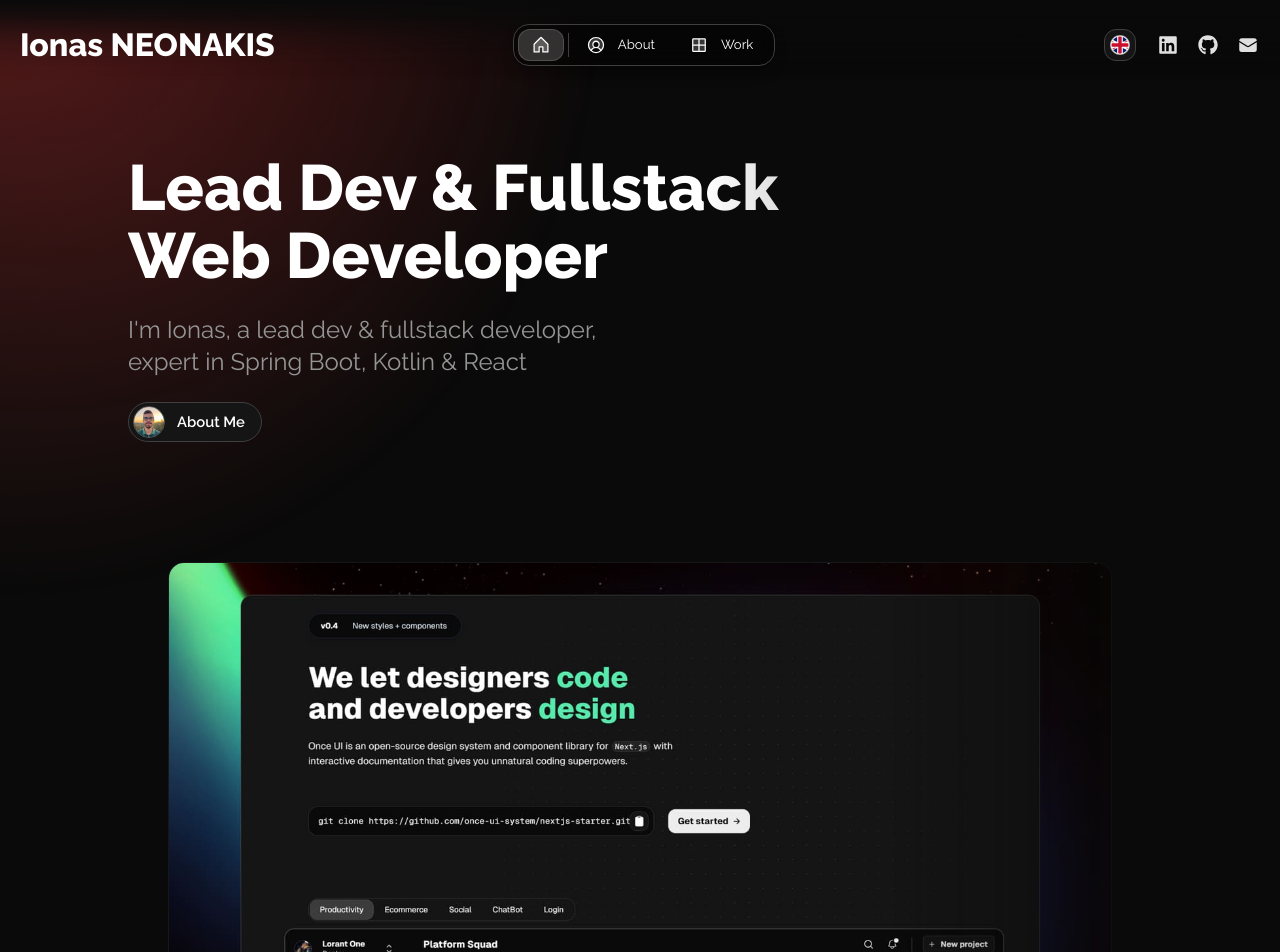
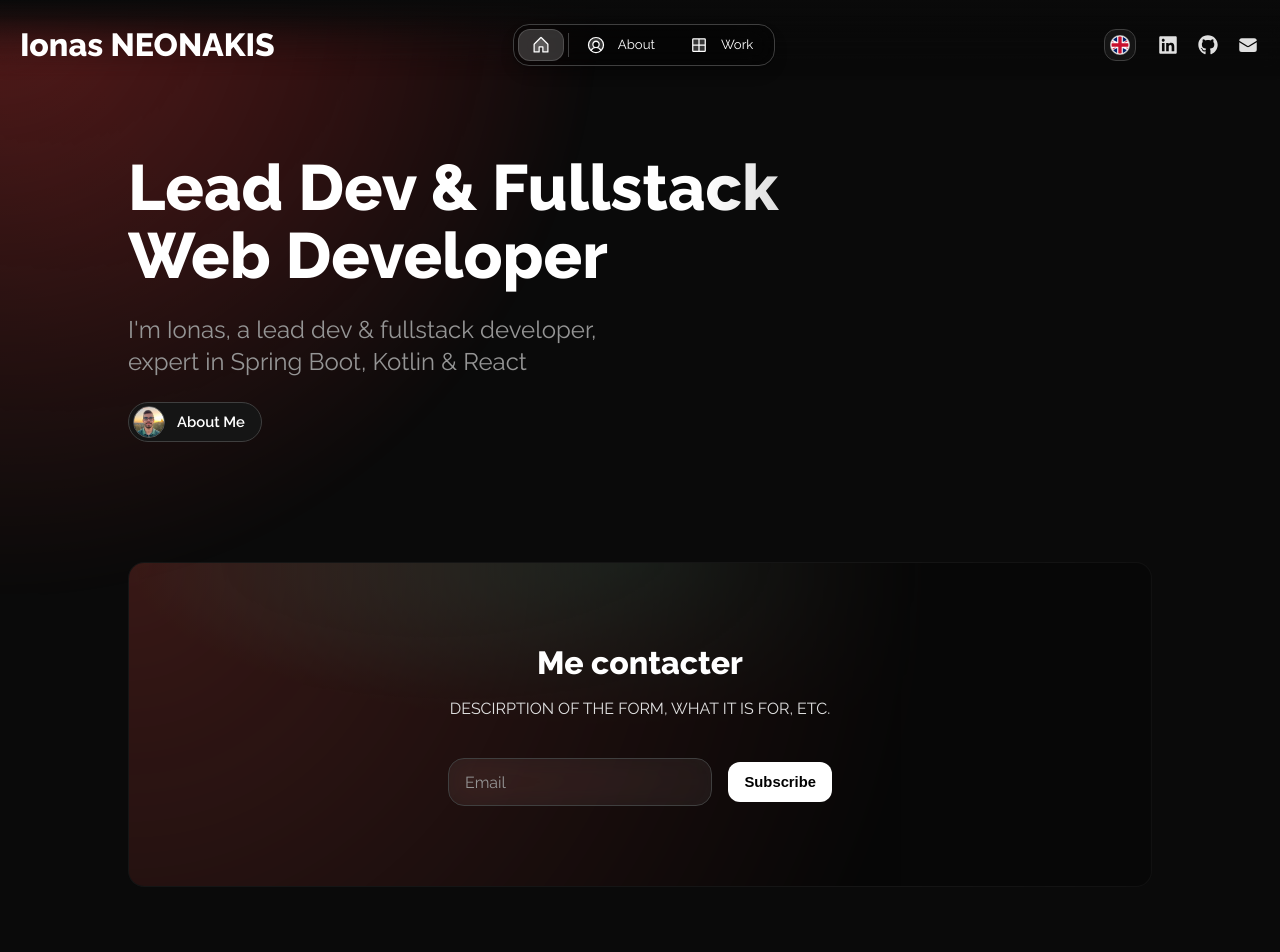
Before and after one commit to IonasNeonakis/ionasneonakis.github.io, a Next.js app: page /en in a window 1280 px wide. Shown: the top 952 px of the page. Built offline with nearby package versions, Linux system fonts and the light colour scheme.

Commit message:
wip: improve landing page

```diff
--- a/src/app/[locale]/page.tsx
+++ b/src/app/[locale]/page.tsx
@@ -4,6 +4,7 @@ import { Avatar, Button, Column, Flex, Heading, RevealFx, Text } from "@/once-ui
 
 import { baseURL, createI18nContent, routes } from "@/app/resources";
 import { addBasePath } from "@/app/utils/imageUtils";
+import { ContactMe } from "@/components/ContactMe";
 import { Posts } from "@/components/blog/Posts";
 import { Projects } from "@/components/work/Projects";
 import type { LocaleParams } from "@/i18n/routing";
@@ -115,20 +116,8 @@ export default async function Home({ params }: HomeParams) {
         </Column>
       </Column>
       <RevealFx translateY="16" delay={0.6}>
-        <Projects range={[1, 1]} locale={locale} />
+        <ContactMe />
       </RevealFx>
-      {routes["/blog"] && (
-        <Flex fillWidth gap="24" mobileDirection="column">
-          <Flex flex={1} paddingLeft="l">
-            <Heading as="h2" variant="display-strong-xs" wrap="balance">
-              {t("home.blog header")}
-            </Heading>
-          </Flex>
-          <Flex flex={3} paddingX="20">
-            <Posts range={[1, 2]} columns="2" locale={locale} />
-          </Flex>
-        </Flex>
-      )}
     </Column>
   );
 }
--- a/src/app/resources/config.ts
+++ b/src/app/resources/config.ts
@@ -90,11 +90,16 @@ interface Effects {
     display: boolean;
     color: string;
     opacity: Opacity;
+    thickness?: number;
+    angle?: number;
+    color?: string;
   };
   grid: {
     display: boolean;
     color: string;
     opacity: Opacity;
+    width?: SpacingToken;
+    height?: SpacingToken;
   };
 }
 const effects: Effects = {
@@ -133,6 +138,55 @@ const effects: Effects = {
   },
 };
 
+interface Mailchimp {
+  action: string;
+  effects: Effects;
+}
+
+const mailchimp: Mailchimp = {
+  action: "https://url/subscribe/post?parameters",
+  effects: {
+    mask: {
+      cursor: true,
+      x: 50,
+      y: 0,
+      radius: 100,
+    },
+    gradient: {
+      display: true,
+      opacity: 90,
+      x: 50,
+      y: 0,
+      width: 50,
+      height: 50,
+      tilt: 0,
+      colorStart: "accent-background-strong",
+      colorEnd: "static-transparent",
+    },
+    dots: {
+      display: true,
+      opacity: 20,
+      size: "2",
+      color: "brand-on-background-weak",
+    },
+    grid: {
+      display: false,
+      opacity: 100,
+      color: "neutral-alpha-medium",
+      width: "0.25rem",
+      height: "0.25rem",
+    },
+    lines: {
+      display: false,
+      opacity: 100,
+      color: "neutral-alpha-medium",
+      size: "16",
+      thickness: 1,
+      angle: 90,
+    },
+  },
+};
+
 interface Display {
   location: boolean;
   time: boolean;
@@ -143,4 +197,4 @@ const display: Display = {
   time: false,
 };
 
-export { routes, effects, style, display, baseURL };
+export { routes, effects, style, display, baseURL, mailchimp };
--- a/src/app/resources/index.ts
+++ b/src/app/resources/index.ts
@@ -4,6 +4,7 @@ export {
   style,
   display,
   baseURL,
+  mailchimp,
 } from "@/app/resources/config";
 
 export { createI18nContent } from "@/app/resources/content-i18n";
--- /dev/null
+++ b/src/components/ContactMe.tsx
@@ -0,0 +1,174 @@
+"use client";
+
+import { mailchimp } from "@/app/resources";
+import { Background, Button, Column, Flex, Heading, Input, Text } from "@/once-ui/components";
+import { useState } from "react";
+
+//todo rewrite this
+function debounce<T extends (...args: unknown[]) => void>(func: T, delay: number): T {
+  let timeout: ReturnType<typeof setTimeout>;
+  return ((...args: Parameters<T>) => {
+    clearTimeout(timeout);
+    timeout = setTimeout(() => func(...args), delay);
+  }) as T;
+}
+
+export function ContactMe() {
+  const [email, setEmail] = useState<string>("");
+  const [error, setError] = useState<string>("");
+  const [touched, setTouched] = useState<boolean>(false);
+
+  const validateEmail = (email: string): boolean => {
+    if (email === "") {
+      return true;
+    }
+
+    const emailPattern = /^[^\s@]+@[^\s@]+\.[^\s@]+$/;
+    return emailPattern.test(email);
+  };
+
+  const handleChange = (e: React.ChangeEvent<HTMLInputElement>) => {
+    const value = e.target.value;
+    setEmail(value);
+
+    if (!validateEmail(value)) {
+      setError("Please enter a valid email address.");
+    } else {
+      setError("");
+    }
+  };
+
+  const debouncedHandleChange = debounce(handleChange, 2000);
+
+  const handleBlur = () => {
+    setTouched(true);
+    if (!validateEmail(email)) {
+      setError("Please enter a valid email address.");
+    }
+  };
+
+  return (
+    <Column
+      overflow="hidden"
+      fillWidth
+      padding="xl"
+      radius="l"
+      marginBottom="m"
+      horizontal="center"
+      align="center"
+      background="surface"
+      border="neutral-alpha-weak"
+    >
+      <Background
+        position="absolute"
+        mask={{
+          x: mailchimp.effects.mask.x,
+          y: mailchimp.effects.mask.y,
+          radius: mailchimp.effects.mask.radius,
+          cursor: mailchimp.effects.mask.cursor,
+        }}
+        gradient={{
+          display: mailchimp.effects.gradient.display,
+          opacity: mailchimp.effects.gradient.opacity,
+          x: mailchimp.effects.gradient.x,
+          y: mailchimp.effects.gradient.y,
+          width: mailchimp.effects.gradient.width,
+          height: mailchimp.effects.gradient.height,
+          tilt: mailchimp.effects.gradient.tilt,
+          colorStart: mailchimp.effects.gradient.colorStart,
+          colorEnd: mailchimp.effects.gradient.colorEnd,
+        }}
+        dots={{
+          display: mailchimp.effects.dots.display,
+          opacity: mailchimp.effects.dots.opacity,
+          size: mailchimp.effects.dots.size,
+          color: mailchimp.effects.dots.color,
+        }}
+        grid={{
+          display: mailchimp.effects.grid.display,
+          opacity: mailchimp.effects.grid.opacity,
+          color: mailchimp.effects.grid.color,
+          width: mailchimp.effects.grid.width,
+          height: mailchimp.effects.grid.height,
+        }}
+        lines={{
+          display: mailchimp.effects.lines.display,
+          opacity: mailchimp.effects.lines.opacity,
+        }}
+      />
+      <Heading style={{ position: "relative" }} marginBottom="s" variant="display-strong-xs">
+        Me contacter
+      </Heading>
+      <Text
+        style={{
+          position: "relative",
+          maxWidth: "var(--responsive-width-xs)",
+        }}
+        wrap="balance"
+        marginBottom="l"
+        onBackground="neutral-medium"
+      >
+        DESCIRPTION OF THE FORM, WHAT IT IS FOR, ETC.
+      </Text>
+      <form
+        style={{
+          width: "100%",
+          display: "flex",
+          justifyContent: "center",
+        }}
+        action={mailchimp.action}
+        method="post"
+      >
+        <Flex id="mc_embed_signup_scroll" fillWidth maxWidth={24} mobileDirection="column" gap="8">
+          <Input
+            formNoValidate
+            labelAsPlaceholder
+            name="EMAIL"
+            type="email"
+            label="Email"
+            required
+            onChange={(e) => {
+              if (error) {
+                handleChange(e);
+              } else {
+                debouncedHandleChange(e);
+              }
+            }}
+            onBlur={handleBlur}
+            errorMessage={error}
+          />
+          <div style={{ display: "none" }}>
+            <input
+              type="checkbox"
+              readOnly
+              name="group[3492][1]"
+              id="mce-group[3492]-3492-0"
+              value=""
+              checked
+            />
+          </div>
+          <div id="mce-responses" className="clearfalse">
+            <div className="response" id="mce-error-response" style={{ display: "none" }} />
+            <div className="response" id="mce-success-response" style={{ display: "none" }} />
+          </div>
+          <div aria-hidden="true" style={{ position: "absolute", left: "-5000px" }}>
+            <input
+              type="text"
+              readOnly
+              name="b_c1a5a210340eb6c7bff33b2ba_0462d244aa"
+              tabIndex={-1}
+              value=""
+            />
+          </div>
+          <div className="clear">
+            <Flex height="48" vertical="center">
+              <Button id="mc-embedded-subscribe" value="Subscribe" size="m" fillWidth>
+                Subscribe
+              </Button>
+            </Flex>
+          </div>
+        </Flex>
+      </form>
+    </Column>
+  );
+}
--- a/src/once-ui/components/Background.tsx
+++ b/src/once-ui/components/Background.tsx
@@ -54,6 +54,9 @@ interface LinesProps {
   display?: boolean;
   opacity?: DisplayProps["opacity"];
   size?: SpacingToken;
+  thickness?: number;
+  angle?: number;
+  color?: string;
 }
 
 interface BackgroundProps extends React.ComponentProps<typeof Flex> {
@@ -239,9 +242,23 @@ const Background = forwardRef<HTMLDivElement, BackgroundProps>(
             pointerEvents="none"
             className={styles.lines}
             opacity={lines.opacity}
-            style={{
-              backgroundImage: `repeating-linear-gradient(45deg, var(--brand-on-background-weak) 0, var(--brand-on-background-weak) 0.5px, var(--static-transparent) 0.5px, var(--static-transparent) ${dots.size})`,
-            }}
+            style={
+              {
+                "--lines-angle": `${lines.angle ?? 45}deg`,
+                "--lines-color": `var(--${lines.color ?? "brand-on-background-weak"})`,
+                "--lines-thickness": `${lines.thickness ?? 0.5}px`,
+                "--lines-spacing": `var(--static-space-${lines.size ?? "24"})`,
+                background: `
+                repeating-linear-gradient(
+                  var(--lines-angle),
+                  var(--static-transparent),
+                  var(--static-transparent) calc(var(--lines-spacing) - var(--lines-thickness)),
+                  var(--lines-color) calc(var(--lines-spacing) - var(--lines-thickness)),
+                  var(--lines-color) var(--lines-spacing)
+                )
+              `,
+              } as React.CSSProperties
+            }
           />
         )}
         {grid.display && (
```
